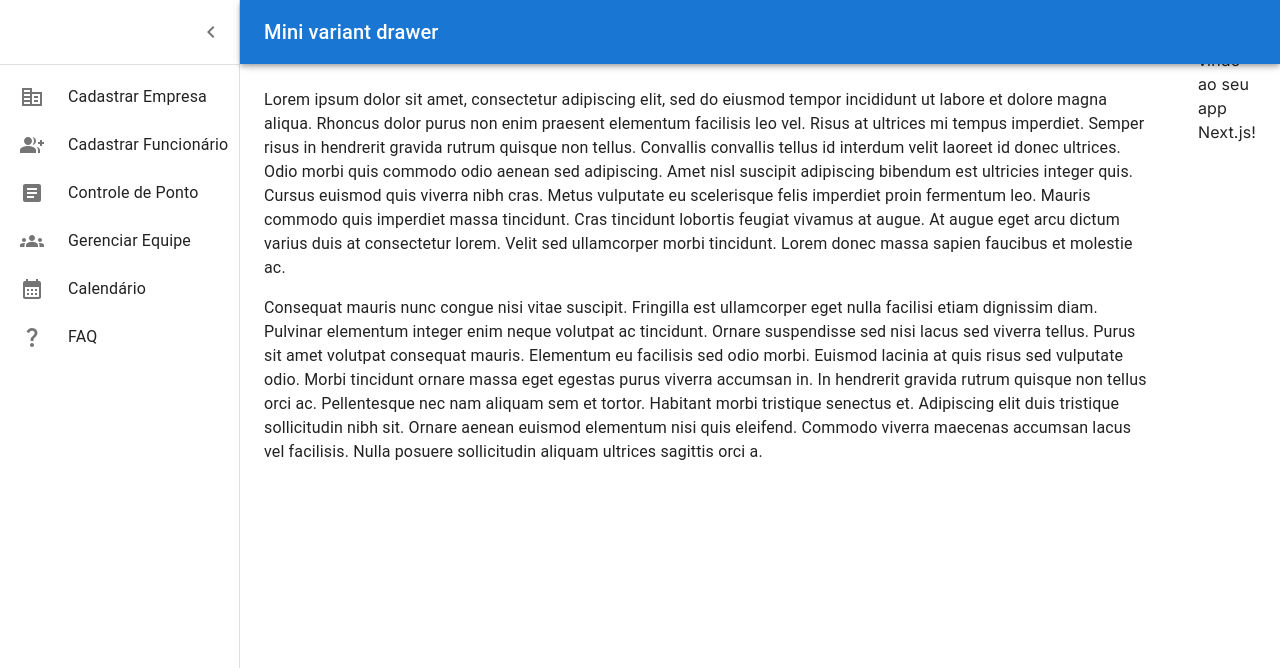
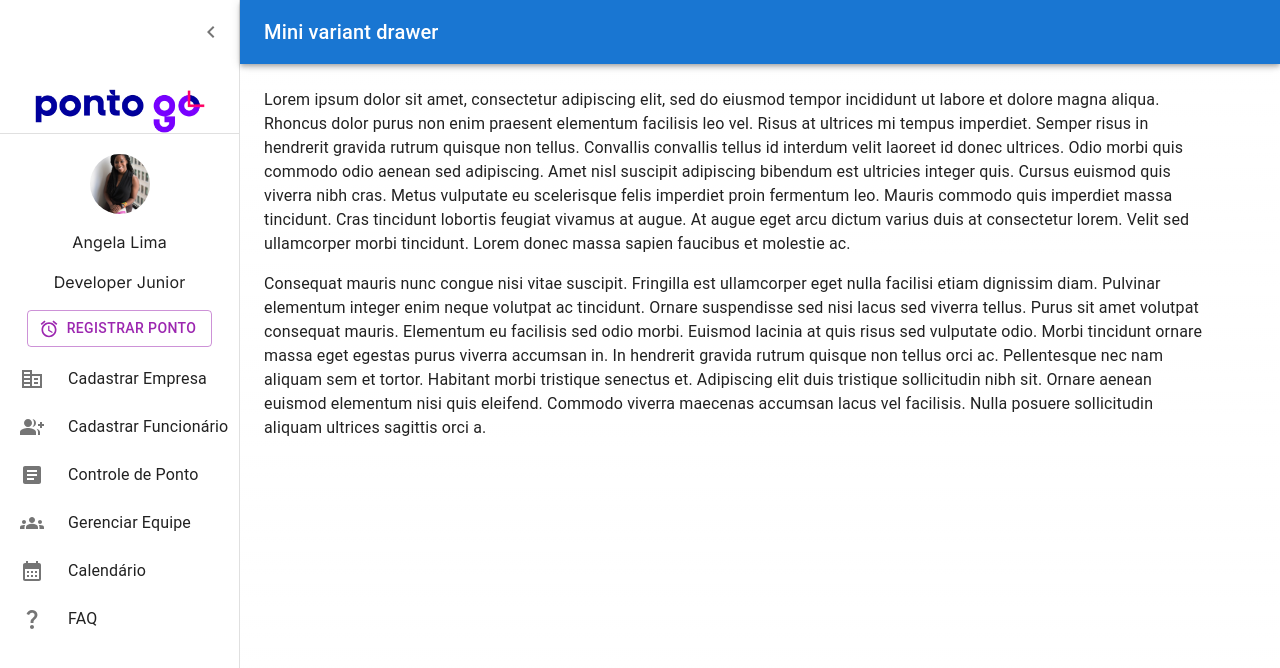
Before and after one commit to Julianagft/ponto-go, a Next.js app: page / in a window 1280 px wide. Both pictures are taken after a click on the button 32 px from the left and 32 px from the top of the page. Shown: the top 668 px of the page. Built offline with nearby package versions, Linux system fonts and the light colour scheme.

Commit message:
Estilizando o nav bar

```diff
--- a/src/app/components/Sidebar.jsx
+++ b/src/app/components/Sidebar.jsx
@@ -19,11 +19,16 @@ import ListItemButton from '@mui/material/ListItemButton';
 import ListItemIcon from '@mui/material/ListItemIcon';
 import ListItemText from '@mui/material/ListItemText';
 import CorporateFareIcon from '@mui/icons-material/CorporateFare';
+import Avatar from '@mui/material/Avatar';
+import Stack from '@mui/material/Stack';
+
+import AccessAlarmIcon from '@mui/icons-material/AccessAlarm';
 import GroupAddIcon from '@mui/icons-material/GroupAdd';
 import ArticleIcon from '@mui/icons-material/Article';
 import GroupsIcon from '@mui/icons-material/Groups';
 import CalendarMonthIcon from '@mui/icons-material/CalendarMonth';
 import QuestionMarkIcon from '@mui/icons-material/QuestionMark';
+import { Button } from '@mui/material';
 
 
 const drawerWidth = 240;
@@ -115,10 +120,11 @@ export default function MiniDrawer() {
   ];
 
   return (
+
     <Box sx={{ display: 'flex' }}>
       <CssBaseline />
       <AppBar position="fixed" open={open}>
-        <Toolbar>
+        <Toolbar >
           <IconButton
             color="inherit"
             aria-label="open drawer"
@@ -142,7 +148,39 @@ export default function MiniDrawer() {
             {theme.direction === 'rtl' ? <ChevronRightIcon /> : <ChevronLeftIcon />}
           </IconButton>
         </DrawerHeader>
+
+        <Stack
+          direction= "row"
+          alignItems="center"
+          justifyContent="center"
+          spacing={2}
+          mt={2.5}
+          sx={{ display: open ? 'flex' : 'none'}}
+        >
+            <img alt="logo-ponto-go" src="/images/logo.png" className='max-w-44 m-auto' />
+          </Stack>
+
         <Divider />
+
+        <Stack
+          direction= "column"
+          alignItems="center"
+          justifyContent="center"
+          spacing={2}
+          mt={2.5}
+          sx={{ display: open ? 'flex' : 'none'}}
+          >
+            <Avatar
+              alt="ADM"
+              src="/images/funcionaria.jpg"
+              sx={{width: 60, height:60 }}
+            />
+            <h1>Angela Lima</h1>
+            <p>Developer Junior</p>
+            <Button variant="outlined" color="secondary" startIcon={<AccessAlarmIcon />}>
+              Registrar Ponto
+            </Button>
+          </Stack>
 
         <List>
             {menuItems.map((item, index) => (
--- a/src/app/page.js
+++ b/src/app/page.js
@@ -7,7 +7,7 @@ export default function Home() {
     <div className="flex ">
       <Sidebar />
       <main className="grow p-6">
-        <h1>Bem-vindo ao seu app Next.js!</h1>
+        <h1></h1>
       </main>
     </div>
   )
```
Also changed, not shown: public/images/funcionaria.jpg (added), public/images/logo.png (added).
